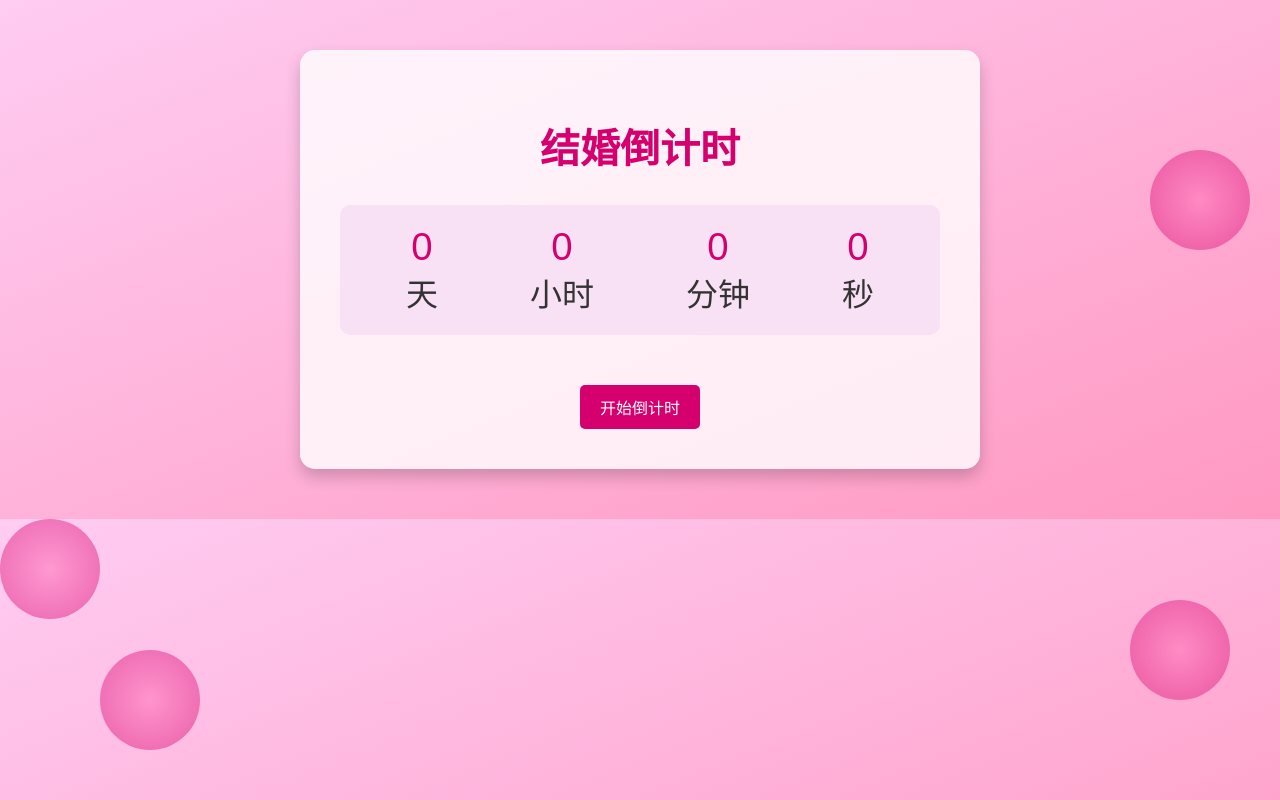
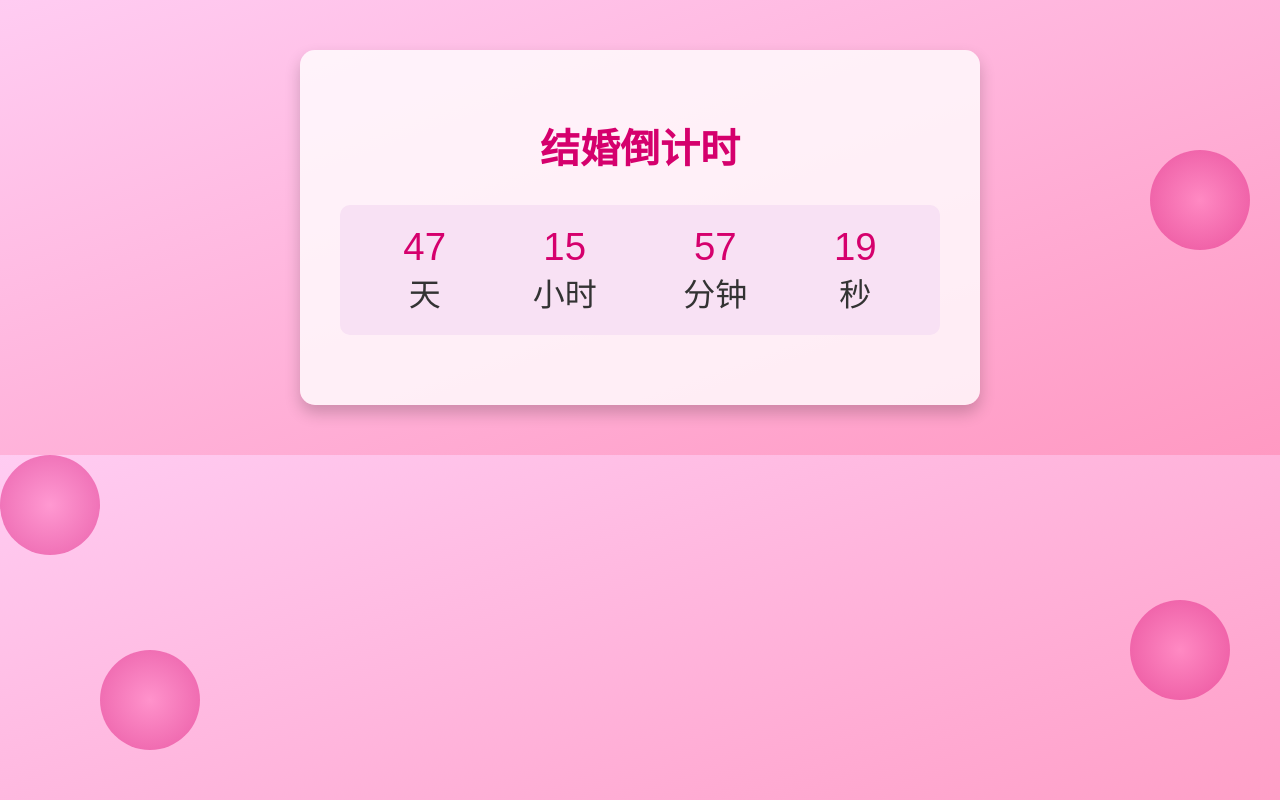
Before and after one commit to meloooooo07/HappyJennieWeddingDay, a plain HTML site: page index.html in a window 1280 px wide. Drawn offline with Linux system fonts and the light colour scheme.

Commit message:
Update index.html

```diff
--- a/index.html
+++ b/index.html
@@ -43,20 +43,6 @@
             display: block;
             font-size: 1.2em;
             color: #d5006d;
-        }
-        button {
-            padding: 10px 20px;
-            font-size: 1em;
-            color: white;
-            background-color: #d5006d; /* 深粉色 */
-            border: none;
-            border-radius: 5px;
-            cursor: pointer;
-            transition: background-color 0.3s;
-            margin-top: 20px;
-        }
-        button:hover {
-            background-color: #c4005a; /* 更深的粉色 */
         }
         .flower {
             position: absolute;
@@ -105,7 +91,6 @@
                 秒
             </div>
         </div>
-        <button onclick="startCountdown()">开始倒计时</button>
     </div>
 
     <div class="flower"></div>
@@ -139,6 +124,9 @@
                 document.getElementById('seconds').innerText = seconds;
             }, 1000);
         }
+
+        // 自动开始倒计时
+        startCountdown();
     </script>
 </body>
 </html>
```
